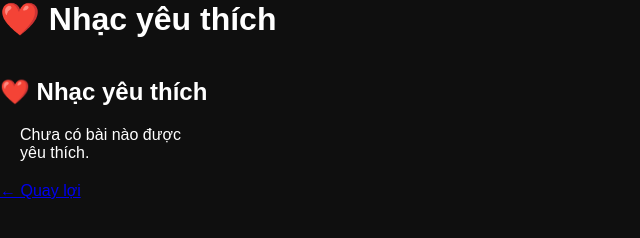
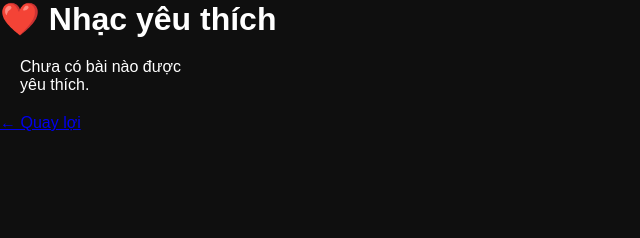
Before and after one commit to son2045-bot/ddmusic, a plain HTML site: page favorites.html in a window 1280 px wide. Shown: the whole page, without its empty margins (0-640 px from the left). Drawn offline with Linux system fonts and the light colour scheme.

Commit message:
fix favorites page render

```diff
--- a/favorites.html
+++ b/favorites.html
@@ -8,8 +8,6 @@
 </head>
 <body>
 <h1>❤️ Nhạc yêu thích</h1>
-<div id="playlist" class="grid"></div>
-<h2>❤️ Nhạc yêu thích</h2>
 <div id="favorites" class="grid"></div>
 <a href="index.html">← Quay lợi</a>
 <script src="js/favorites.js"></script>
```
